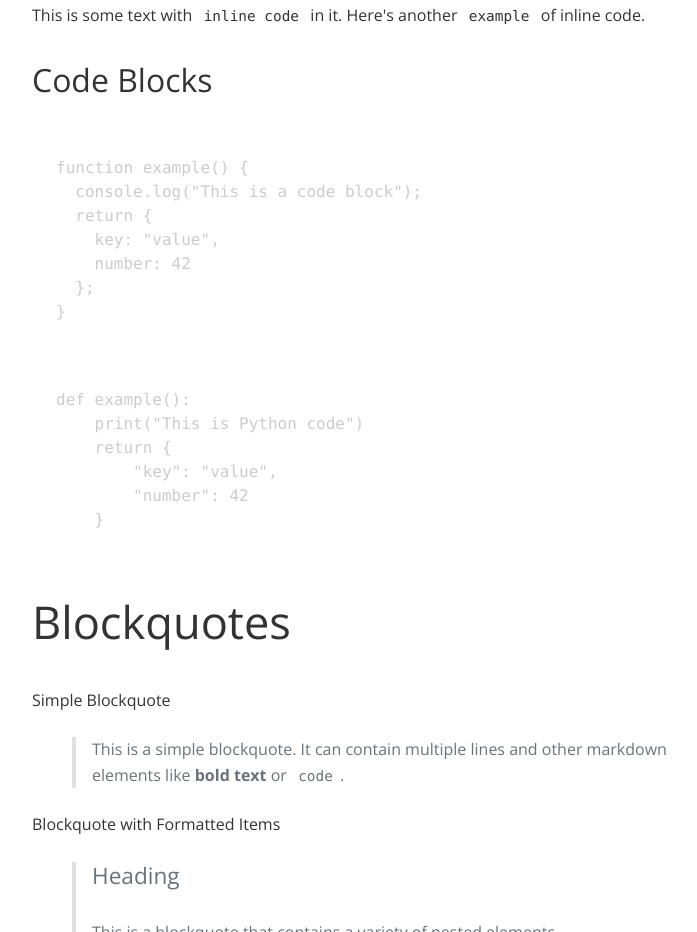
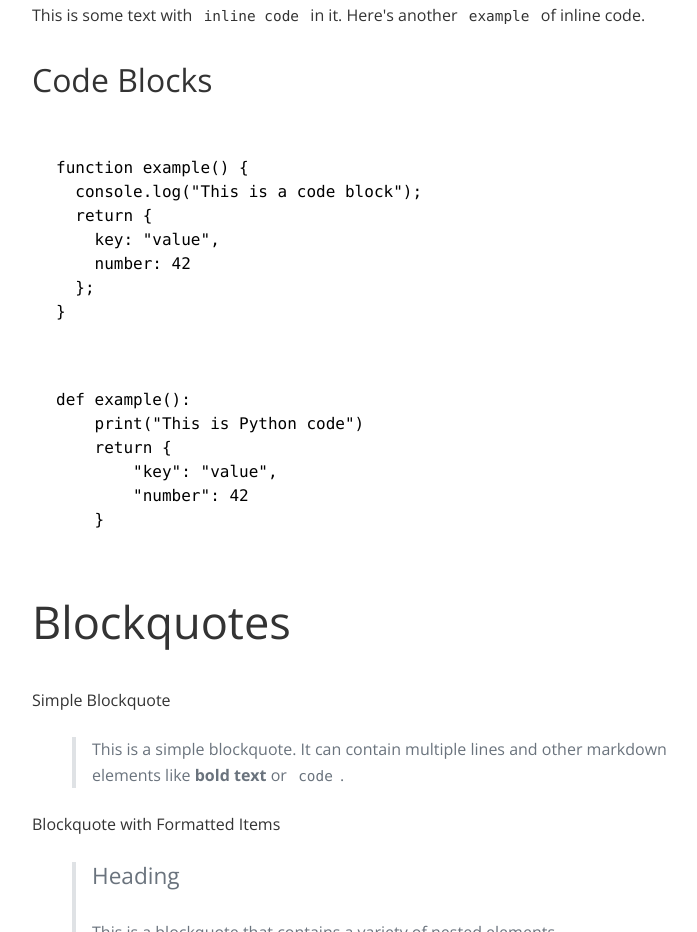
Before and after one commit to tvanreenen/blog, an Eleventy site: page test.md in a window 1280 px wide. Shown: the part 2096-3028 px from the top of the page, without its empty margins (240-937 px from the left). Built offline with nearby package versions, Linux system fonts and the light colour scheme; Eleventy itself is replaced by a stand-in of ours; code samples lack their colours; files that its build step writes are made by us from their sources.

Commit message:
Fix light mode

```diff
--- a/_includes/layout.html
+++ b/_includes/layout.html
@@ -9,7 +9,8 @@
     <title>{{ title | default: "Tim VanReenen" }}</title>
     <link rel="stylesheet" href="/css/styles.css">
     <link href="https://fonts.googleapis.com/css2?family=Open+Sans:wght@300;300i;700&display=swap" rel="stylesheet">
-    <link rel="stylesheet" href="https://cdnjs.cloudflare.com/ajax/libs/prism/1.30.0/themes/prism-tomorrow.min.css" integrity="sha512-vswe+cgvic/XBoF1OcM/TeJ2FW0OofqAVdCZiEYkd6dwGXthvkSFWOoGGJgS2CW70VK5dQM5Oh+7ne47s74VTg==" crossorigin="anonymous" referrerpolicy="no-referrer" />
+    <link rel="stylesheet" href="https://cdnjs.cloudflare.com/ajax/libs/prism/1.30.0/themes/prism-tomorrow.min.css" integrity="sha512-vswe+cgvic/XBoF1OcM/TeJ2FW0OofqAVdCZiEYkd6dwGXthvkSFWOoGGJgS2CW70VK5dQM5Oh+7ne47s74VTg==" crossorigin="anonymous" referrerpolicy="no-referrer" media="(prefers-color-scheme: dark)"/>
+    <link rel="stylesheet" href="https://cdnjs.cloudflare.com/ajax/libs/prism/1.30.0/themes/prism.min.css" integrity="sha512-tN7Ec6zAFaVSG3TpNAKtk4DOHNpSwKHxxrsiw4GHKESGPs5njn/0sMCUMl2svV4wo4BK/rCP7juYz+zx+l6oeQ==" crossorigin="anonymous" referrerpolicy="no-referrer" media="(prefers-color-scheme: light)"/>
 </head>
 <body>
     <header>
```
